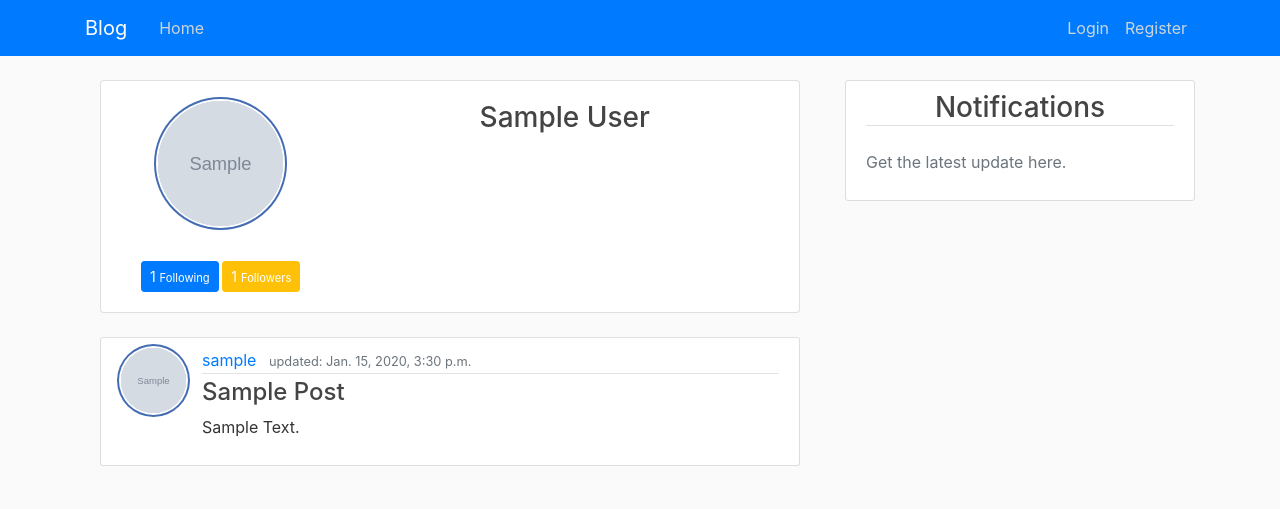
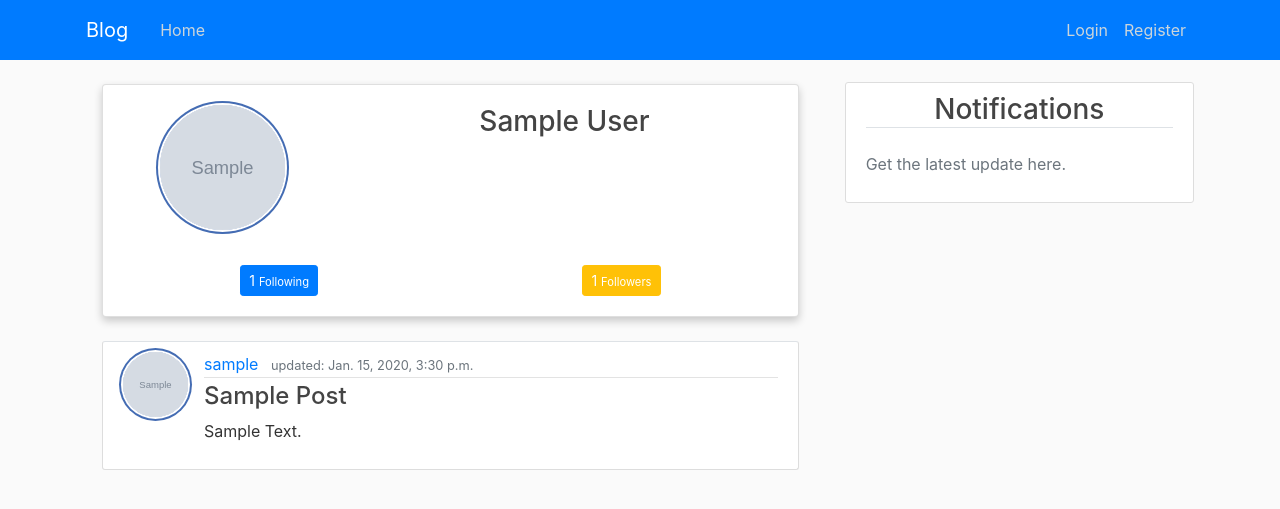
Before and after one commit to goyal-aman/Django-Blogger, a Django app: a page that uses blog/templates/blog/post_user.html in a window 1280 px wide. Shown: the top 509 px of the page. Run offline with Django 3.2, Linux system fonts and the light colour scheme; tables that the repository leaves empty hold one stand-in row (values such as "Sample post"); grey boxes marked "Sample" are stand-in pictures; some libraries are stand-ins or nearby versions.

Commit message:
updated user profile page

```diff
--- a/blog/static/blog/main.css
+++ b/blog/static/blog/main.css
@@ -401,3 +401,16 @@ transform: scale(1.2)
   color: white;
   background-color: #F44336;
 }
+
+.card {
+  /* Add shadows to create the "card" effect */
+  box-shadow: 0 4px 8px 0 rgba(0,0,0,0.2);
+  transition: 0.3s;
+}
+
+/* On mouse-over, add a deeper shadow */
+
+/* Add some padding inside the card container */
+.container {
+  padding: 2px 16px;
+}
--- a/blog/templates/blog/post_user.html
+++ b/blog/templates/blog/post_user.html
@@ -8,7 +8,7 @@
         <div class="col-12">
             <div class="card">
                 <div class="card-body">
-                    <div class="row">
+                    <div class="row ">
                         <div class="col-12 col-lg-4 col-md-6 text-center">
                             <img src="{{ user_object.profile.image.url }}" alt=""
                                 class="mx-auto rounded-circle account-img img-bordered-primary">
@@ -30,34 +30,11 @@
                             <br>
                         </div>
 
-                        <!--FOLLOWING FOLLOWERS NUMBER-->
-                        <div class="col-sm-4 col-4 text-center">
-                            <h6 class="mb-0">
-                                <br>
-                                <a class="btn btn-primary btn-sm" href="{% url 'user-following' user_object.username %}"
-                                    style="color: white;">
-                                    {{ user_object.profile.isfollowing.all.count }}
-                                    <small>
-                                        Following
-                                </a>
-                                </small>
 
-                                <a class="btn btn-warning btn-sm" href="{% url 'user-follower' user_object.username %}"
-                                    style="color: white;">
-                                    {{ user_object.profile.followedby.all.count }}
-                                    <small>
-                                        Followers
-                                </a>
-                                </small>
-                            </h6>
-
-                        </div>
-                        <!--FOLLOWING FOLLOWERS NUMBER END-->
-
+                        <!--FOLLOW/UNFOLLOW BUTTON-->
                         {% if user.is_authenticated %}
-                        <!--FOLLOW/UNFOLLOW BUTTON-->
                         {% if user_object != user %}
-                        <div class="col-4 text-center">
+                        <div class="col-6 text-center">
                             <br>
 
                             {% if view.is_following  %}
@@ -72,13 +49,13 @@
                             {% endif %}
                         </div>
                         {% else %}
-                        <div class="col-4"></div>
+                        <div class="col-6"></div>
                         {% endif %}
                         <!--FOLLOW/UNFOLLOW BUTTON END-->
 
 
                         <!--dropdown button-->
-                        <div class="col-4 text-center">
+                        <div class="col-6 text-center float-right">
                             <!-- <h3 class="mb-0">45  </h3> -->
                             <br>
                             <button type="button" class="btn btn-outline-primary btn-block dropdown-toggle"
@@ -100,9 +77,57 @@
                         <!--/col-->
                     </div>
                     <!--/row-->
+
+                    <!--bottom card following-followers-->
+                    <div class="row">
+                        <!--FOLLOWING FOLLOWERS NUMBER-->
+                        <div class="col-sm-6 col-6 text-center">
+                            <h6 class="mb-0">
+                                <br>
+                                <a class="btn btn-primary btn-sm" href="{% url 'user-following' user_object.username %}" style="color: white;">
+                                    {{ user_object.profile.isfollowing.all.count }}
+                                    <small>Following</small>
+                                </a>
+                            </h6>
+
+                        </div>
+                        <!--FOLLOWING FOLLOWERS NUMBER END-->
+
+
+                        <!--FOLLOW/UNFOLLOW BUTTON-->
+
+                        <div class="col-sm-6 col-6 text-center">
+                            <h6 class="mb-0">
+                                <br>
+                                <small>
+                                </small>
+
+                                <a class="btn btn-warning btn-sm" href="{% url 'user-follower' user_object.username %}" style="color: white;">
+                                    {{ user_object.profile.followedby.all.count }}
+                                    <small>
+                                        Followers
+                                    </small></a><small>
+                                </small>
+                            </h6>
+
+                        </div>
+
+                        <!--FOLLOW/UNFOLLOW BUTTON END-->
+
+
+                        <!--dropdown button-->
+
+
+                        <!--dropdown button ends-->
+                        <!--/col-->
+                    </div>
+                    <!--endbottom card following-followers-->
+
                 </div>
                 <!--/card-block-->
+
             </div>
+
         </div>
     </div>
     <!--profile head-->
```
